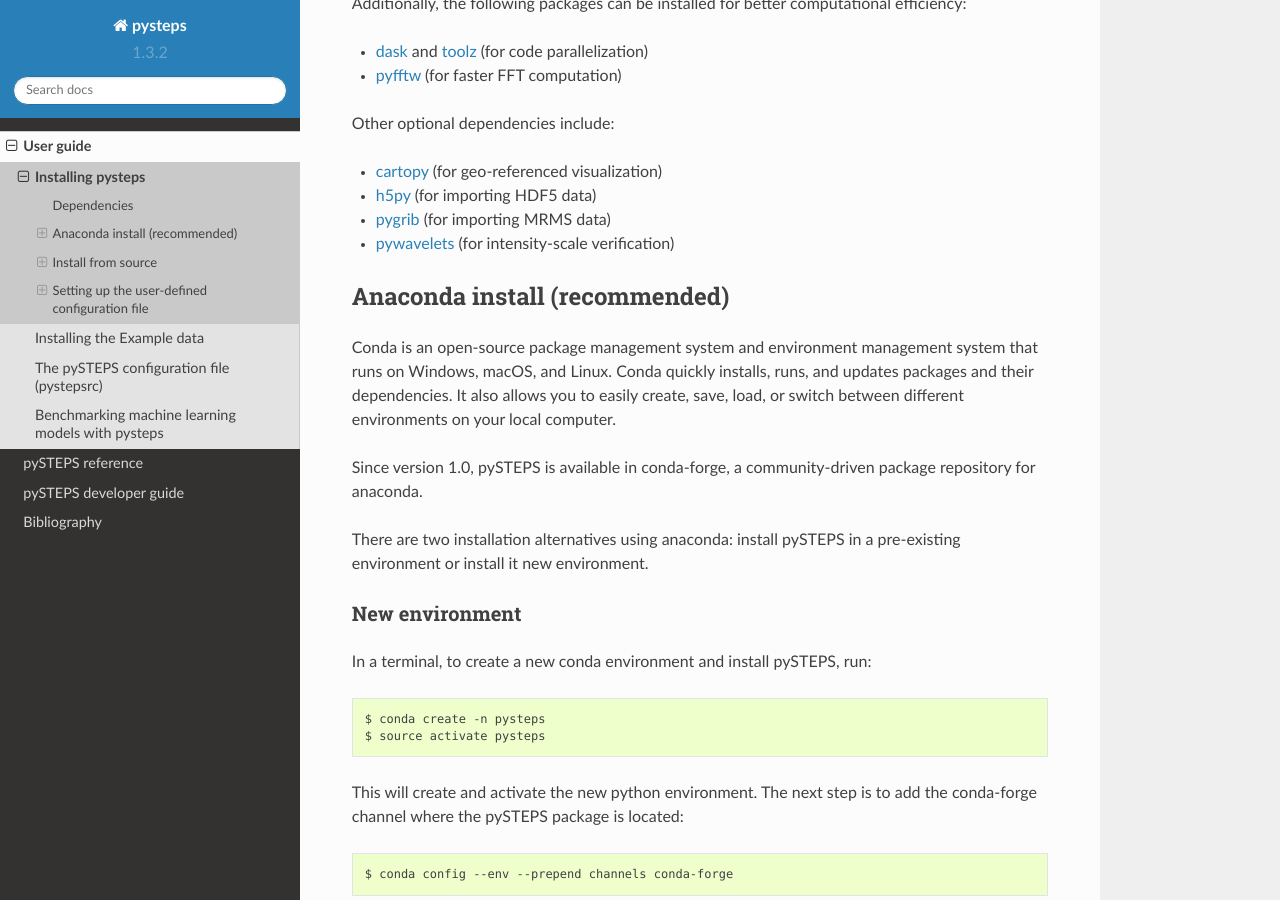
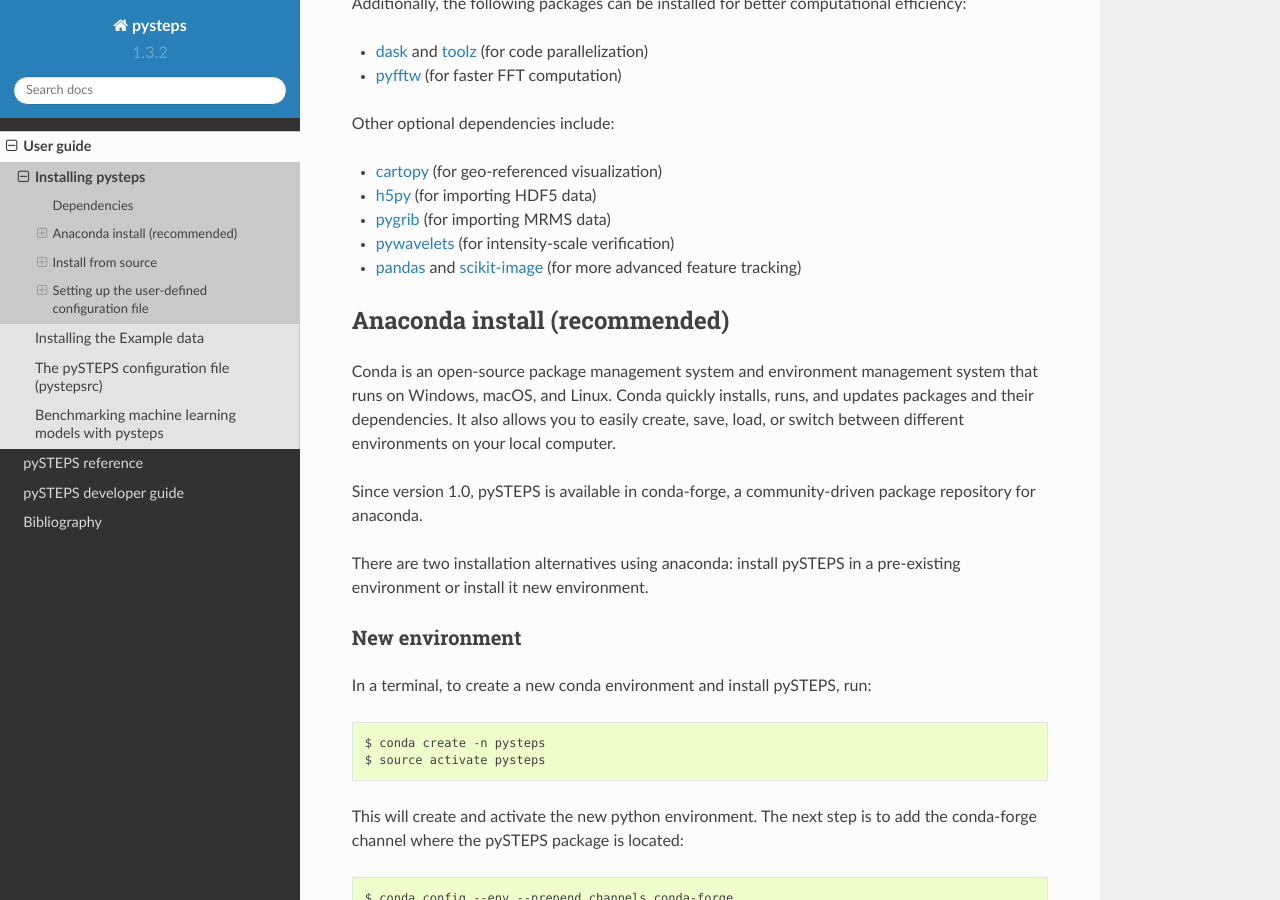
Before and after one commit to pySTEPS/pysteps, a Sphinx documentation site: the page built from doc/source/user_guide/install_pysteps.rst, in a window 1280 px wide and 900 px high, scrolled down 512 px. Built offline with Sphinx 7.4.7 and the Read the Docs theme 2.0.0, drawn with Linux system fonts in a browser that asks for light colours; pages that are not in the unit, such as notebooks, are missing from menus.

Commit message:
Update requirements for cell tracking example

```diff
--- a/doc/requirements.txt
+++ b/doc/requirements.txt
@@ -4,3 +4,5 @@
 sphinxcontrib.bibtex
 sphinx_rtd_theme
 sphinx_gallery
+scikit-image
+pandas
--- a/doc/source/user_guide/install_pysteps.rst
+++ b/doc/source/user_guide/install_pysteps.rst
@@ -35,6 +35,8 @@
 * `pygrib <https://jswhit.github.io/pygrib/docs/index.html>`_ (for importing MRMS data)
 * `pywavelets <https://pywavelets.readthedocs.io/en/latest/>`_
   (for intensity-scale verification)
+* `pandas <https://pandas.pydata.org/>`_ and
+  `scikit-image <https://scikit-image.org/>`_ (for more advanced feature tracking)
 
 
 
--- a/requirements.txt
+++ b/requirements.txt
@@ -7,5 +7,3 @@
 jsmin
 jsonschema
 netCDF4
-scikit-image
-pandas
```
